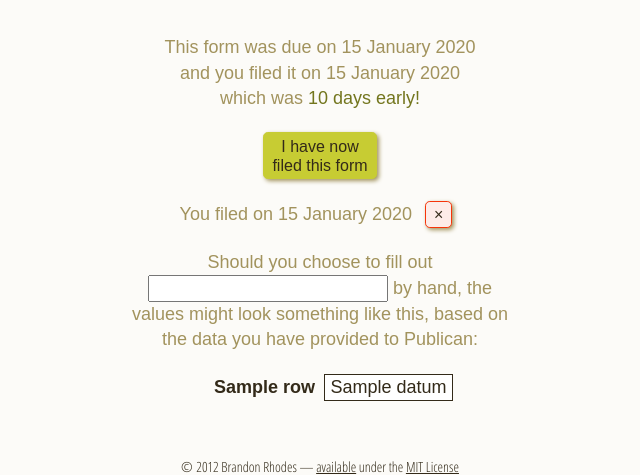
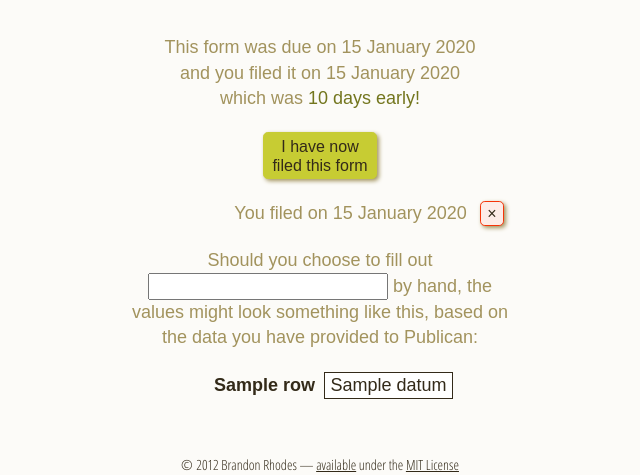
Before and after one commit to brandon-rhodes/publicanus, a Django app: template publican/frontend/templates/publican/filing.html in a window 1280 px wide. Shown: the part 224-699 px from the top of the page, without its empty margins (320-960 px from the left). Run offline with Django 3.2, Linux system fonts and the light colour scheme; the template is opened without the code that fills it: most values are stand-ins (such as "Sample title", 1, 10 or a date in 2020); form fields are guessed from the names that the template uses; parts of the project's set-up code (start-up, migrations or seed data) failed here and were passed over.

Commit message:
Lined up the filing deletion buttons; made smaller

```diff
--- a/publican/frontend/static/styles/screen.css
+++ b/publican/frontend/static/styles/screen.css
@@ -713,9 +713,14 @@ hgroup h1 {
 }
 
 /* Operations that can be performed on the Filing page. */
+.real-filings {
+  text-align: right;
+}
+
 .button.delete-filing {
   border-color: #f63409;
   background-color: #fdece8;
+  padding: .1em .4em;
 }
 .button.delete-filing:hover {
   background-color: #fdece8;
--- a/publican/frontend/templates/publican/filing.html
+++ b/publican/frontend/templates/publican/filing.html
@@ -40,7 +40,7 @@
      class="button create-filing">I have now<br>filed this form</a>
 </p>
 {% if real_filings %}
-<p>
+<p class="real-filings">
   {% for real_filing in real_filings %}
     You {% if not forloop.first %}re-{% endif %}filed
     on {{ real_filing.date|mydate:"d B Y" }}
@@ -48,7 +48,7 @@
        data-url="/api/v1/filing/{{ real_filing.id }}/">×<span>
         Remove
     </span></a>
-    {% if not forloop.last %}<br>{% endif %}
+    <br>
   {% endfor %}
 </p>
 {% endif %}
--- a/sass/screen.scss
+++ b/sass/screen.scss
@@ -231,9 +231,13 @@ hgroup {
 
 /* Operations that can be performed on the Filing page. */
 
+.real-filings {
+    text-align: right;
+}
 .button.delete-filing {
     border-color: $red;
     background-color: $redbg;
+    padding: .1em .4em;
     &:hover { background-color: $redbg; }
     :last-child { padding: .2em; }
 }
```
